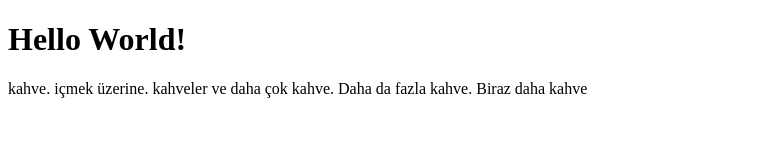
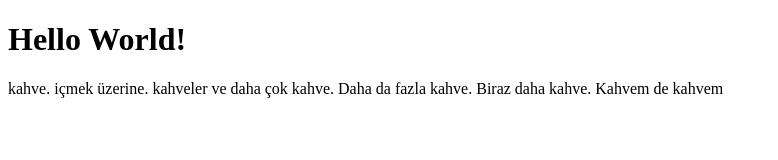
Before and after one commit to metin-yat/introToDevOps1, a plain HTML site: page index.html in a window 1280 px wide. Shown: the whole page, without its empty margins (0-778 px from the left). Drawn offline with Linux system fonts and the light colour scheme.

Commit message:
Update index.html

```diff
--- a/index.html
+++ b/index.html
@@ -5,6 +5,6 @@
 </head>
 <body>
     <h1>Hello World!</h1>
-    <p>kahve. içmek üzerine. kahveler ve daha çok kahve. Daha da fazla kahve. Biraz daha kahve</p>
+    <p>kahve. içmek üzerine. kahveler ve daha çok kahve. Daha da fazla kahve. Biraz daha kahve. Kahvem de kahvem</p>
 </body>
 </html>
```
